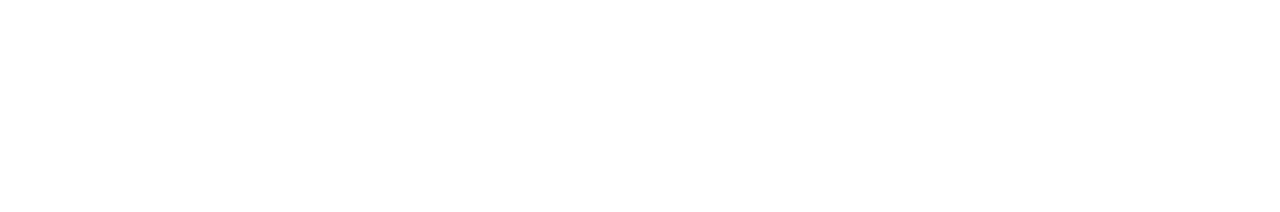
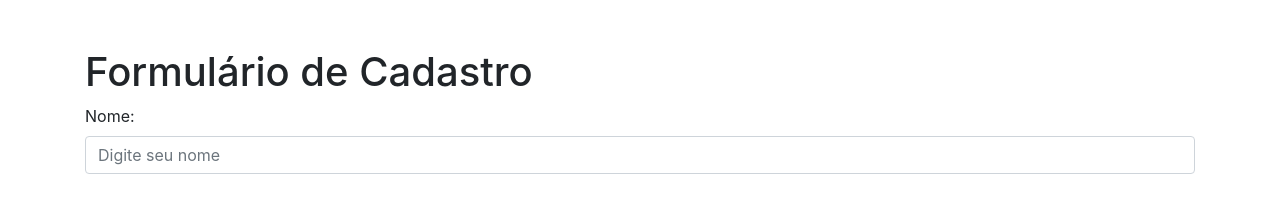
Before and after one commit to asousaadev/exercicio_bootstrap, a plain HTML site: page index.html in a window 1280 px wide. Drawn offline with nearby package versions, Linux system fonts and the light colour scheme.

Commit message:
add label + input do forme type text

```diff
--- a/index.html
+++ b/index.html
@@ -1,12 +1,38 @@
 <!DOCTYPE html>
 <html lang="en">
+
 <head>
     <meta charset="UTF-8">
     <meta name="viewport" content="width=device-width, initial-scale=1.0">
     <title>Form-Cadastro-bootstrap</title>
     <link rel="stylesheet" href="https://stackpath.bootstrapcdn.com/bootstrap/4.5.2/css/bootstrap.min.css">
 </head>
+
 <body>
+
+
+    <!--    A entrega deste exercício consiste em:
+
+• Adicionar o Bootstrap em uma página HTML utilizando a CDN;
+
+• Nesta página HTML, crie um formulário de cadastro que deverá conter os campos: nome, e-mail e telefone, e um botão para o envio;
+
+• Aplique as classes do Bootstrap nos elementos do formulário;
+
+• Crie uma branch chamada exercicio_bootstrap no repositório do curso;
+
+• Envie o link através da plataforma.  -->
+
+    <div class="container mt-5">
+        <h1>Formulário de Cadastro</h1>
+        <form>
+            <div class="form-group">
+                <label for="nome">Nome:</label>
+                <input type="text" class="form-control" id="nome" placeholder="Digite seu nome">
+            </div>
+        </form>
+    </div>
+
 
 
 
@@ -14,4 +40,5 @@
     <script src="https://cdn.jsdelivr.net/npm/@popperjs/core@2.11.6/dist/umd/popper.min.js"></script>
     <script src="https://stackpath.bootstrapcdn.com/bootstrap/4.5.2/js/bootstrap.min.js"></script>
 </body>
+
 </html>
```
